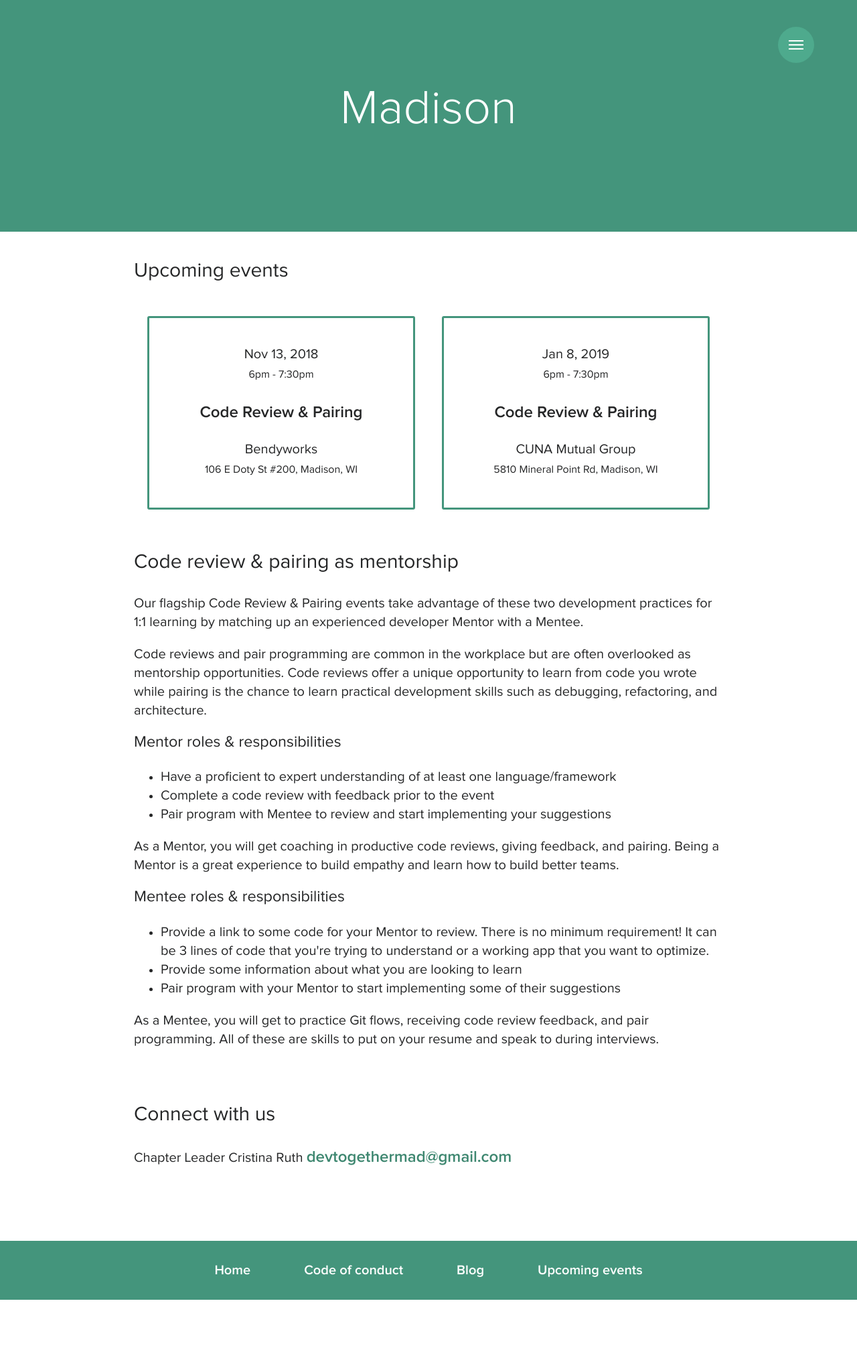
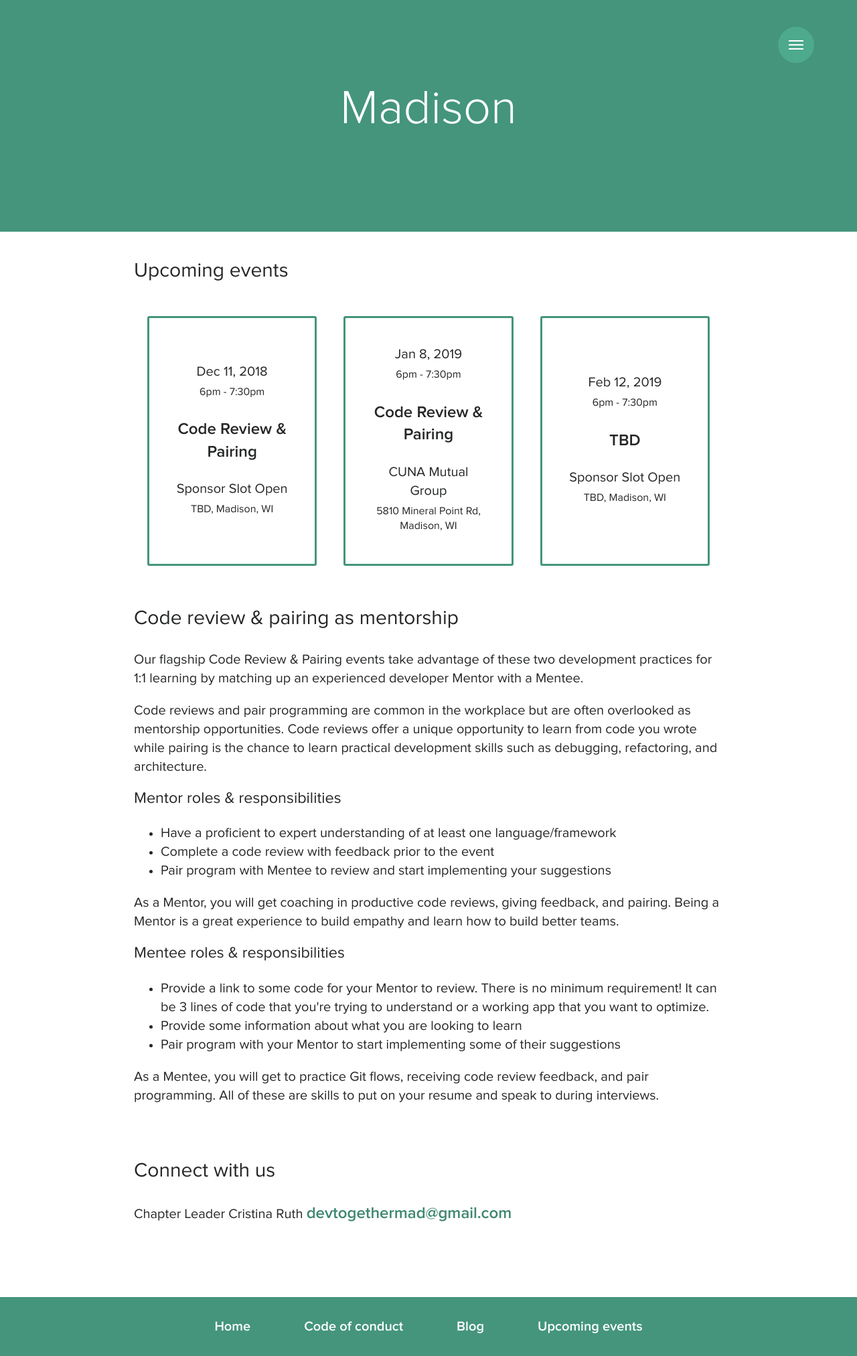
Before and after one commit to mercedesb/dev-together, a Jekyll site: the page built from docs/chapters/madison.html, in a window 1280 px wide. Shown: the whole page at 67% size. Built offline with Jekyll 4.4.1, drawn with Linux system fonts in a browser that asks for light colours.

Commit message:
Added Madison Event and Nov Recap Blog
Updated Madison event data. Updated Madison chapter data with meetup details.

Added blog post recap for Nov 13 event.

```diff
--- a/docs/_data/chapters.json
+++ b/docs/_data/chapters.json
@@ -15,6 +15,7 @@
     "location": "Madison, WI",
     "leader": "Cristina Ruth",
     "email": "devtogethermad@gmail.com",
-    "twitter": "devtogethermad"
+    "twitter": "DevTogetherMad",
+    "meetup": "DevTogetherMad"
   }
 ]
--- a/docs/_data/events.json
+++ b/docs/_data/events.json
@@ -30,12 +30,11 @@
   {
     "chapter": "Mad",
     "name": "Code Review & Pairing",
-    "displayDate": "Nov 13, 2018",
-    "date": "2018-11-13",
+    "displayDate": "Dec 11, 2018",
+    "date": "2018-12-11",
     "time": "6pm - 7:30pm",
-    "sponsor": "Bendyworks",
-    "location": "106 E Doty St #200, Madison, WI",
-    "signupLink": "http://bit.ly/devtogethermadnov2018"
+    "sponsor": "Sponsor Slot Open",
+    "location": "TBD, Madison, WI"
   },
   {
     "chapter": "Mad",
@@ -45,5 +44,14 @@
     "time": "6pm - 7:30pm",
     "sponsor": "CUNA Mutual Group",
     "location": "5810 Mineral Point Rd, Madison, WI"
+  },
+  {
+    "chapter": "Mad",
+    "name": "TBD",
+    "displayDate": "Feb 12, 2019",
+    "date": "2019-02-12",
+    "time": "6pm - 7:30pm",
+    "sponsor": "Sponsor Slot Open",
+    "location": "TBD, Madison, WI"
   }
 ]
```
Also changed, not shown: docs/_posts/2018-11-13-madison-nov-event-recap.md (added, +25 -0 lines), docs/assets/images/events/nov132018/mad/Nov13_Pairing1.jpg (added), docs/assets/images/events/nov132018/mad/Nov13_Pairing2.jpg (added), docs/assets/images/events/nov132018/mad/Nov13_Pairing3.jpg (added), docs/assets/images/events/nov132018/mad/Nov13_Pairing4.jpg (added), docs/assets/images/events/nov132018/mad/Nov13_Pairing5.jpg (added), docs/assets/images/events/nov132018/mad/Nov13_Pairing6.jpg (added).
